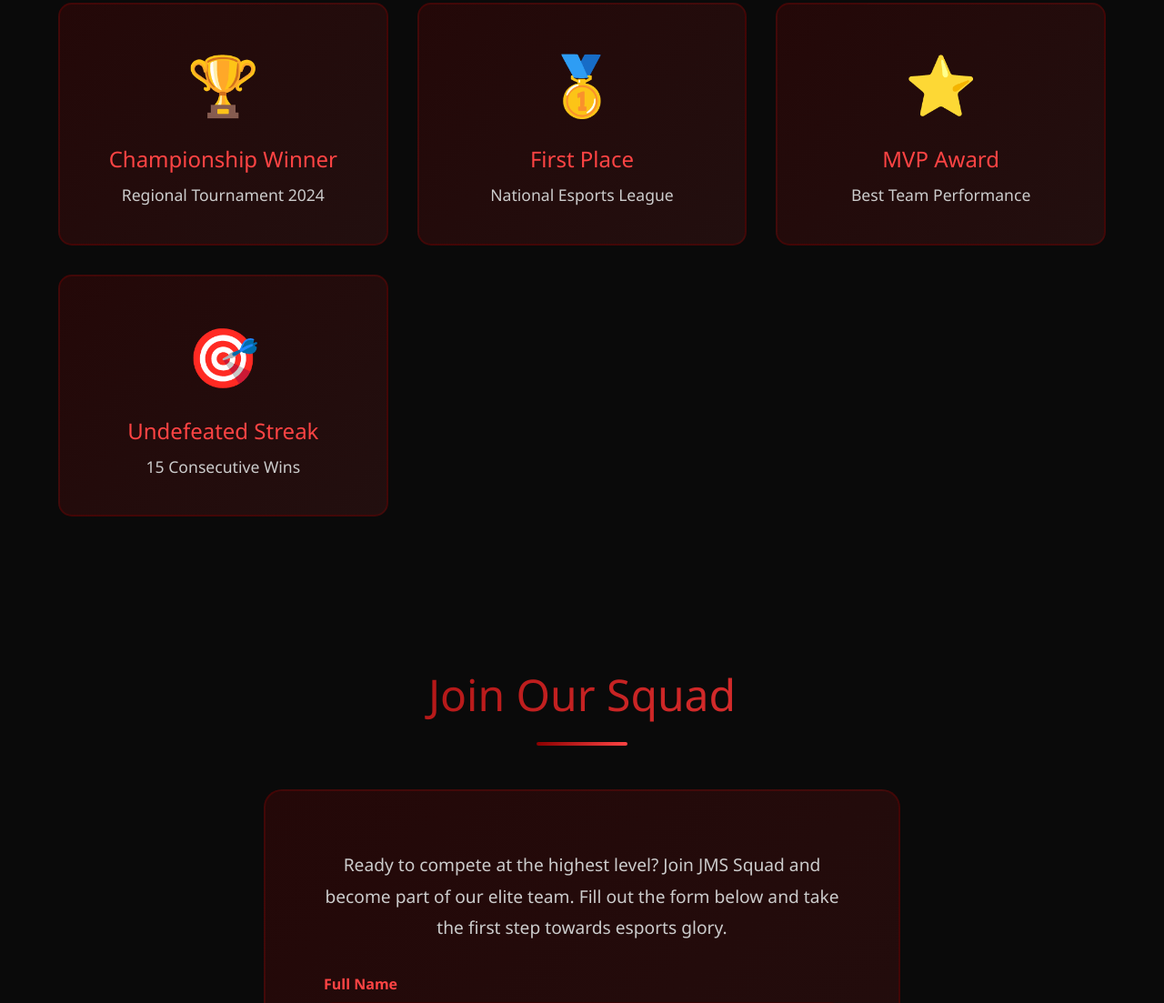
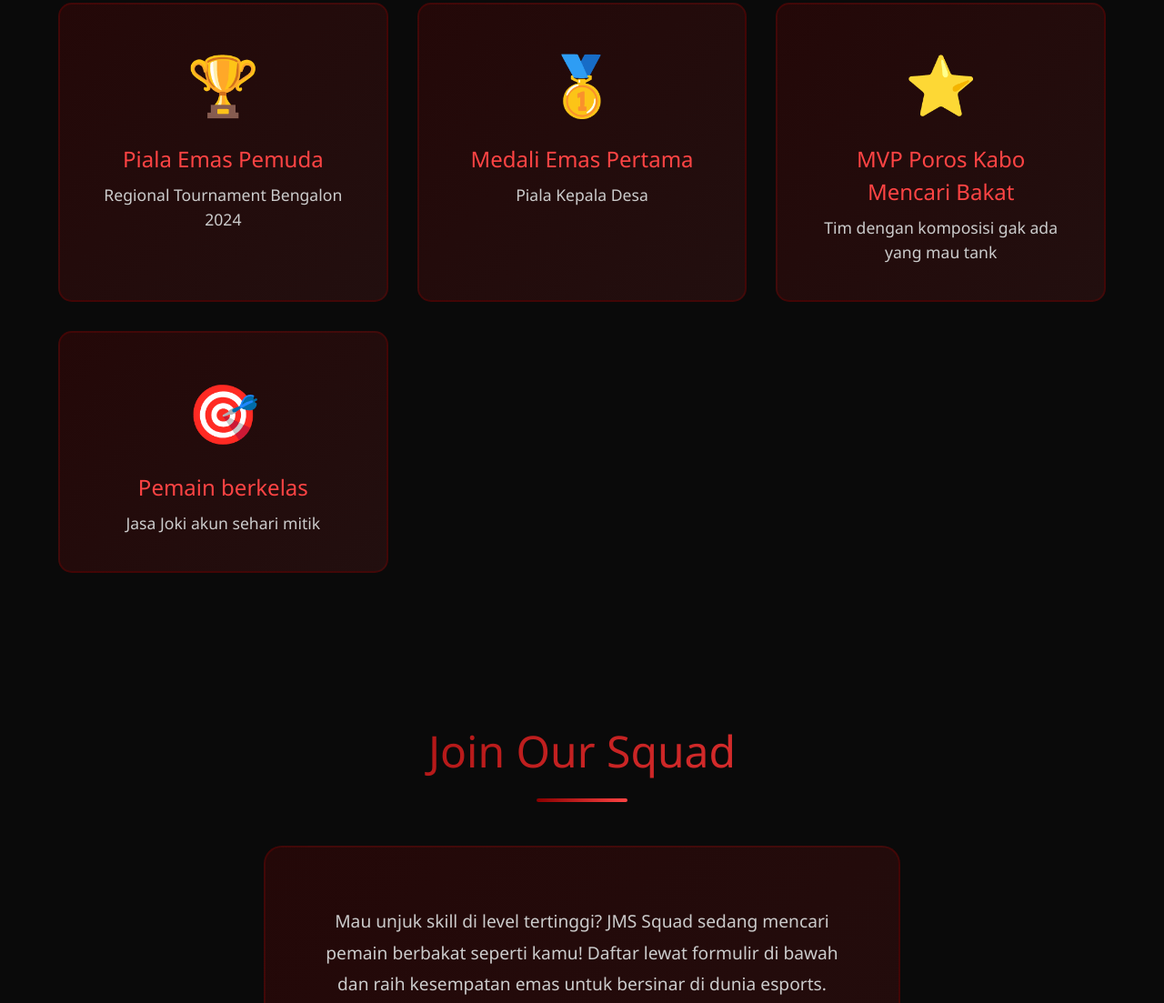
Before and after one commit to amzze/jmssquad, a plain HTML site: page index.html in a window 1280 px wide. Shown: the part 2556-3659 px from the top of the page at 91% size. Drawn offline with nearby package versions, Linux system fonts and the light colour scheme.

Commit message:
Update index.html

```diff
--- a/index.html
+++ b/index.html
@@ -637,7 +637,7 @@
    <h2 class="section-title" id="about-title">About JMS Squad</h2>
    <div class="about-content">
     <div class="about-text">
-     <p id="about-description">We are a professional esports team dedicated to excellence and competitive gaming. JMS Squad represents the pinnacle of teamwork, strategy, and skill in the esports arena. Our players are carefully selected and trained to compete at the highest levels across multiple gaming titles. With a focus on continuous improvement and innovation, we strive to dominate every tournament we enter.</p>
+     <p id="about-description">Selamat datang di JMS Skuad sebuah tim yang tumbuh dari dedikasi, kekompakan, dan determinasi tanpa henti. Berbagai trofi dan prestasi telah kami raih dari berbagai turnamen bergengsi. Dengan visi yang jelas dan semangat kompetitif yang kuat, JMS Skuad terus bergerak maju untuk menjadi tim terbaik dalam setiap ajang yang kami ikuti.</p>
     </div>
     <div class="about-image"><iframe src="https://drive.google.com/file/d/10MSWqJidNfw5Kf19ccFKn_ENQK76N1My/preview" style="width: 100%; height: 100%; border: none; border-radius: 20px;"></iframe>
     </div>
@@ -650,36 +650,36 @@
      <div class="achievement-icon">
       🏆
      </div>
-     <h3>Championship Winner</h3>
-     <p>Regional Tournament 2024</p>
+     <h3>Piala Emas Pemuda</h3>
+     <p>Regional Tournament Bengalon 2024</p>
     </div>
     <div class="achievement-card">
      <div class="achievement-icon">
       🥇
      </div>
-     <h3>First Place</h3>
-     <p>National Esports League</p>
+     <h3>Medali Emas Pertama</h3>
+     <p>Piala Kepala Desa</p>
     </div>
     <div class="achievement-card">
      <div class="achievement-icon">
       ⭐
      </div>
-     <h3>MVP Award</h3>
-     <p>Best Team Performance</p>
+     <h3>MVP Poros Kabo Mencari Bakat</h3>
+     <p>Tim dengan komposisi gak ada yang mau tank</p>
     </div>
     <div class="achievement-card">
      <div class="achievement-icon">
       🎯
      </div>
-     <h3>Undefeated Streak</h3>
-     <p>15 Consecutive Wins</p>
+     <h3>Pemain berkelas</h3>
+     <p>Jasa Joki akun sehari mitik</p>
     </div>
    </div>
   </section>
   <section id="register">
    <h2 class="section-title" id="registration-title">Join Our Squad</h2>
    <div class="registration-content">
-    <p id="registration-description">Ready to compete at the highest level? Join JMS Squad and become part of our elite team. Fill out the form below and take the first step towards esports glory.</p>
+    <p id="registration-description">Mau unjuk skill di level tertinggi? JMS Squad sedang mencari pemain berbakat seperti kamu! Daftar lewat formulir di bawah dan raih kesempatan emas untuk bersinar di dunia esports.</p>
     <form class="registration-form" id="registrationForm">
      <div class="form-group"><label for="name">Full Name</label> <input type="text" id="name" name="name" required>
      </div>
```
